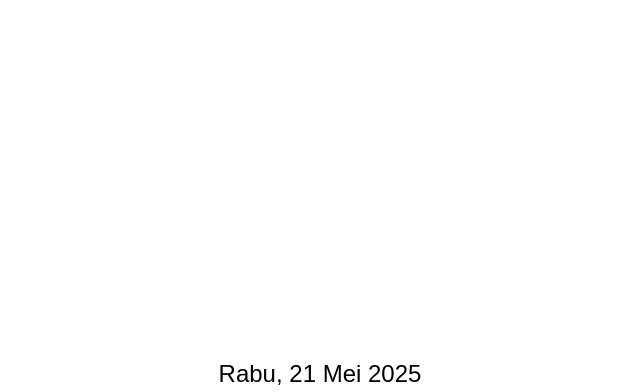
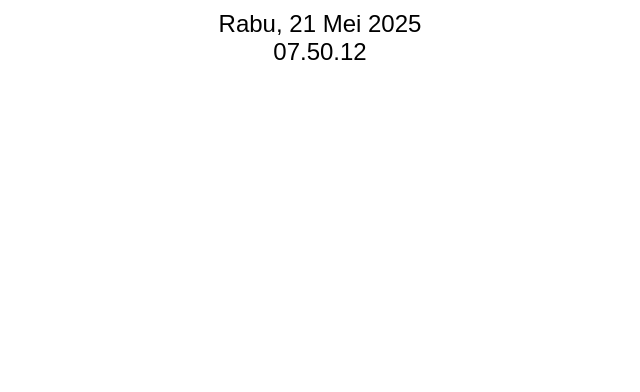
Before and after one commit to beurhn/jam-digital-wib, a plain HTML site: page index.html in a window 1280 px wide. Shown: the top 392 px of the page, without its empty margins (320-960 px from the left). Drawn offline with Linux system fonts and the light colour scheme.

Commit message:
Update index.html

```diff
--- a/index.html
+++ b/index.html
@@ -1,50 +1,36 @@
 <!DOCTYPE html>
-<html lang="id">
+<html>
 <head>
-<meta charset="UTF-8" />
-<title>Jam dan Tanggal Digital WIB</title>
+  <meta charset="UTF-8">
   <style>
     body {
-    font-family: Arial, sans-serif;
-    background-color: transparent; /* transparan */
-    color: #000; /* teks hitam agar terlihat */
-    display: flex;
-    flex-direction: column;
-    justify-content: center;
-    align-items: center;
-    height: 100vh;
       margin: 0;
+      background: transparent;
+      color: #000; /* Warna teks */
+      font-family: sans-serif;
+      font-size: 24px;
+      text-align: center;
     }
-  #tanggal {
-    font-size: 24px; /* lebih kecil */
-    margin-bottom: 10px;
-  }
-  #jam {
-    font-size: 36px; /* lebih kecil */
-    font-weight: bold;
+    #clock {
+      padding: 10px;
     }
   </style>
 </head>
 <body>
-  <div id="tanggal"></div>
-  <div id="jam"></div>
+  <div id="clock"></div>
 
   <script>
-function updateWaktu() {
-  const sekarang = new Date();
+    function updateClock() {
+      const now = new Date();
+      const options = { weekday: 'long', year: 'numeric', month: 'long', day: 'numeric' };
+      const date = now.toLocaleDateString('id-ID', options);
+      const time = now.toLocaleTimeString('id-ID');
 
-  const opsiTanggal = { timeZone: 'Asia/Jakarta', weekday: 'long', year: 'numeric', month: 'long', day: 'numeric' };
-  const tanggalWIB = sekarang.toLocaleDateString('id-ID', opsiTanggal);
-
-  const opsiJam = { timeZone: 'Asia/Jakarta', hour12: false, hour: '2-digit', minute: '2-digit', second: '2-digit' };
-  const jamWIB = sekarang.toLocaleTimeString('id-ID', opsiJam);
-
-  document.getElementById('tanggal').textContent = tanggalWIB;
-  document.getElementById('jam').textContent = jamWIB;
+      document.getElementById('clock').innerHTML = `${date}<br>${time}`;
     }
 
-setInterval(updateWaktu, 1000);
-updateWaktu();
+    setInterval(updateClock, 1000);
+    updateClock();
   </script>
 </body>
 </html>
```
Lines whose indentation alone changed are shown as unchanged.
